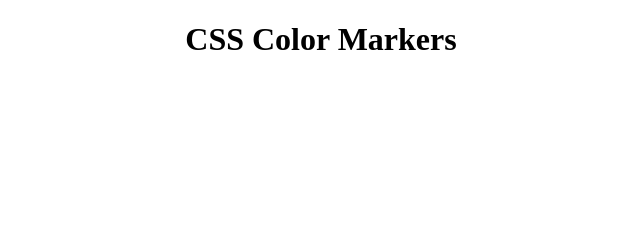
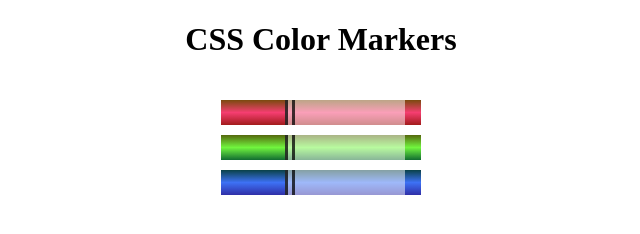
Before and after one commit to AbuTalha3/color-markers-fcc, a plain HTML site: page index.html in a window 1280 px wide. Shown: the whole page, without its empty margins (319-959 px from the left). Drawn offline with Linux system fonts and the light colour scheme.

Commit message:
amend css accordingly

```diff
--- a/styles.css
+++ b/styles.css
@@ -1,5 +1,10 @@
 h1 {
   text-align: center;
+}
+
+.container {
+  background-color: rgb(255, 255, 255);
+  padding: 10px 0;
 }
 
 .marker {
@@ -8,14 +13,30 @@ h1 {
   margin: 10px auto;
 }
 
-.one {
-  background-color: red;
+.cap {
+  width: 60px;
+  height: 25px;
 }
 
-.two {
-  background-color: green;
+.sleeve {
+  width: 110px;
+  height: 25px;
+  background-color: rgba(255, 255, 255, 0.5);
+  border-left: 10px double rgba(0, 0, 0, 0.75);
 }
 
-.three {
-  background-color: blue;
+.cap, .sleeve {
+  display: inline-block;
 }
+
+.red {
+  background: linear-gradient(rgb(122, 74, 14), rgb(245, 62, 113), rgb(162, 27, 27));
+}
+
+.green {
+  background: linear-gradient(#55680D, #71F53E, #116C31);
+}
+
+.blue {
+  background: linear-gradient(hsl(186, 76%, 16%), hsl(223, 90%, 60%), hsl(240, 56%, 42%));
+}
```
